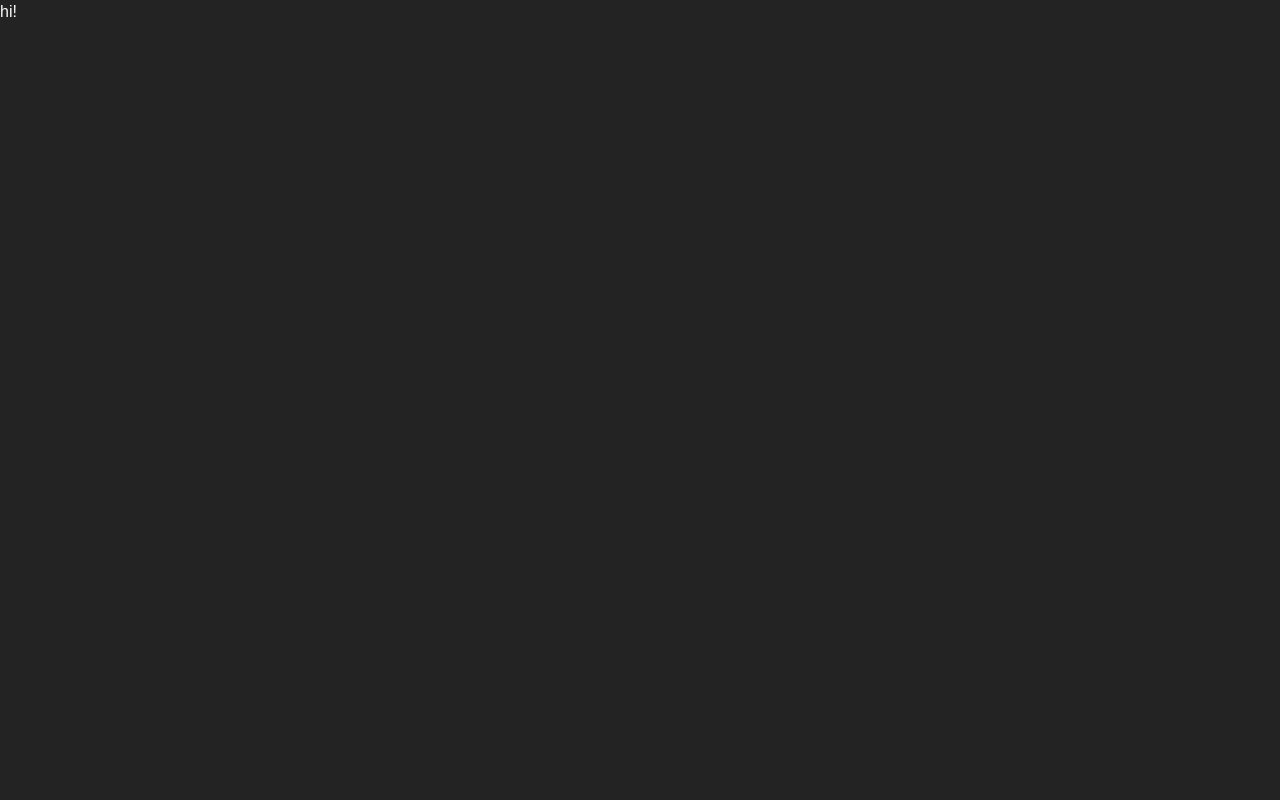
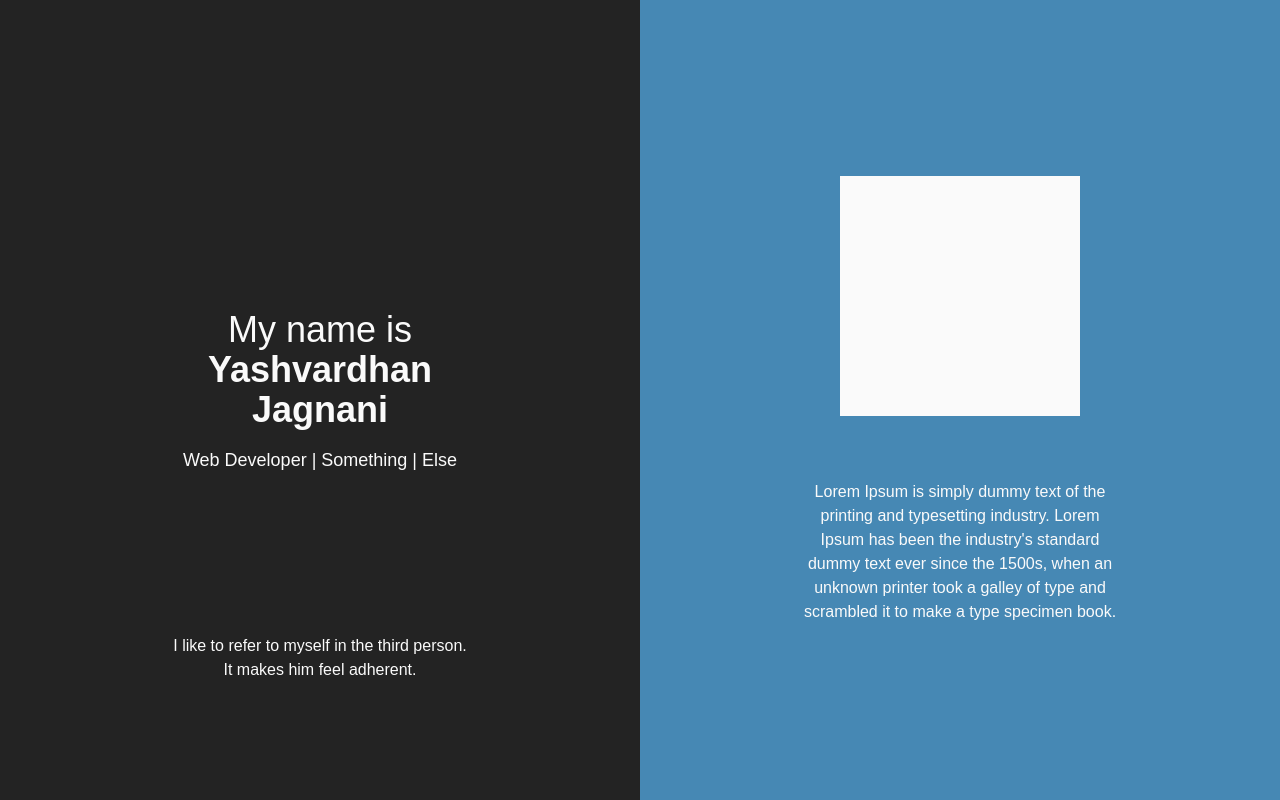
Before and after one commit to jagnani73/jagnani73, a Next.js app: page / in a window 1280 px wide. Built offline with nearby package versions, Linux system fonts and the light colour scheme.

Commit message:
✨ index - hero

```diff
--- a/components/index/hero.tsx
+++ b/components/index/hero.tsx
@@ -1,5 +1,40 @@
+import { tags } from "../../utils/constants";
+
 const Hero = () => {
-  return <section className="h-screen w-full">hi!</section>;
+  return (
+    <section className="w-full h-screen flex text-center">
+      <div className="w-1/2 flex-center flex-col">
+        <div className="w-6/12 mt-48">
+          <h2>My name is</h2>
+          <h1>Yashvardhan Jagnani</h1>
+
+          <h6 className="capitalize mt-4">{tags.join(" | ")}</h6>
+
+          <p className="mt-40">
+            I like to refer to myself in the third person.
+            <br />
+            It makes him feel adherent.
+          </p>
+        </div>
+      </div>
+
+      <div className="w-1/2 bg-steel-blue flex-center flex-col">
+        <div className="w-6/12">
+          <figure>
+            {/* // TODO: replace with image */}
+            <div className="bg-cultured h-60 w-60 mx-auto"></div>
+          </figure>
+
+          <p className="mt-16">
+            Lorem Ipsum is simply dummy text of the printing and typesetting
+            industry. Lorem Ipsum has been the industry's standard dummy text
+            ever since the 1500s, when an unknown printer took a galley of type
+            and scrambled it to make a type specimen book.
+          </p>
+        </div>
+      </div>
+    </section>
+  );
 };
 
 export default Hero;
--- a/styles/tailwind.styles.css
+++ b/styles/tailwind.styles.css
@@ -7,10 +7,42 @@
 
   html,
   body {
-    @apply m-0 p-0 bg-eerie-black;
+    @apply m-0 p-0 bg-eerie-black text-cultured font-sans-serif;
   }
 
   * {
-    @apply box-border text-cultured font-sans-serif;
+    @apply box-border transition-all;
+  }
+
+  h1 {
+    @apply text-4xl font-bold;
+  }
+
+  h2 {
+    @apply text-4xl;
+  }
+
+  h3 {
+    @apply text-3xl;
+  }
+
+  h4 {
+    @apply text-2xl;
+  }
+
+  h5 {
+    @apply text-xl;
+  }
+
+  h6 {
+    @apply text-lg;
+  }
+
+  .flex-center {
+    @apply flex justify-center items-center;
+  }
+
+  .section-container {
+    @apply w-10/12 mx-auto my-32;
   }
 }
--- /dev/null
+++ b/utils/constants.ts
@@ -0,0 +1 @@
+export const tags: string[] = ["web developer", "something", "else"];
```
